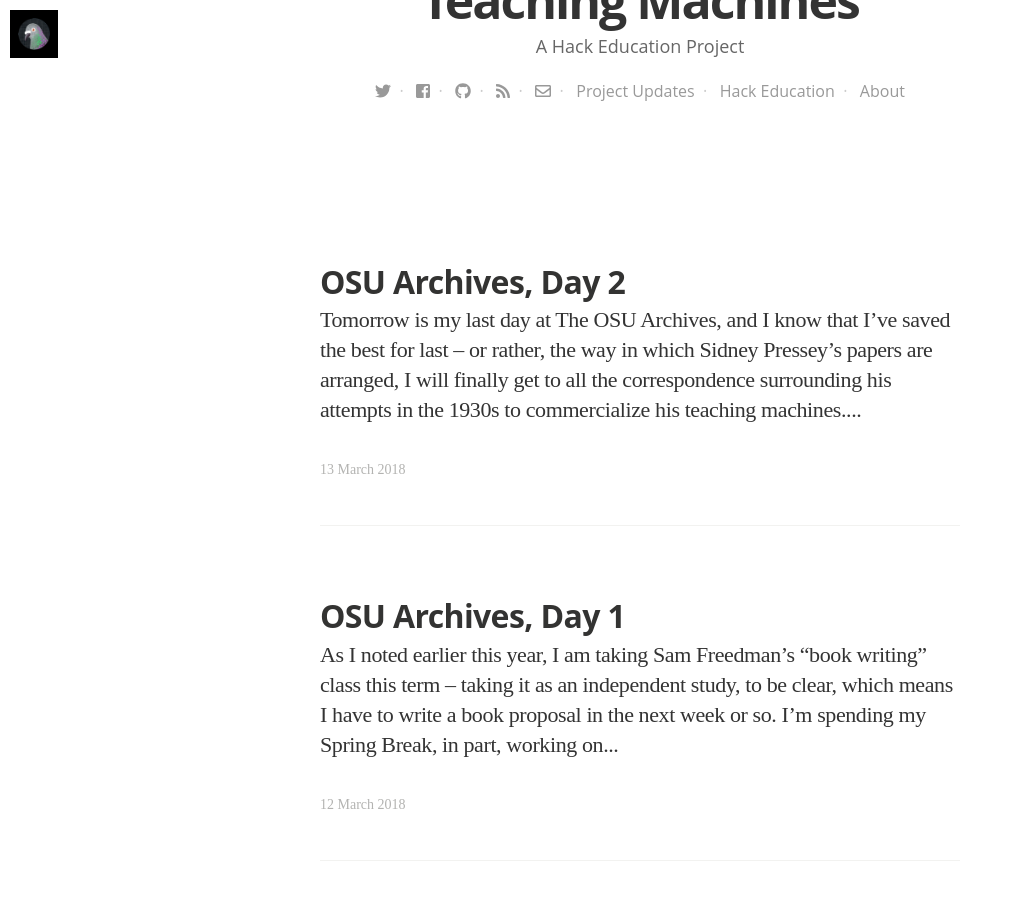
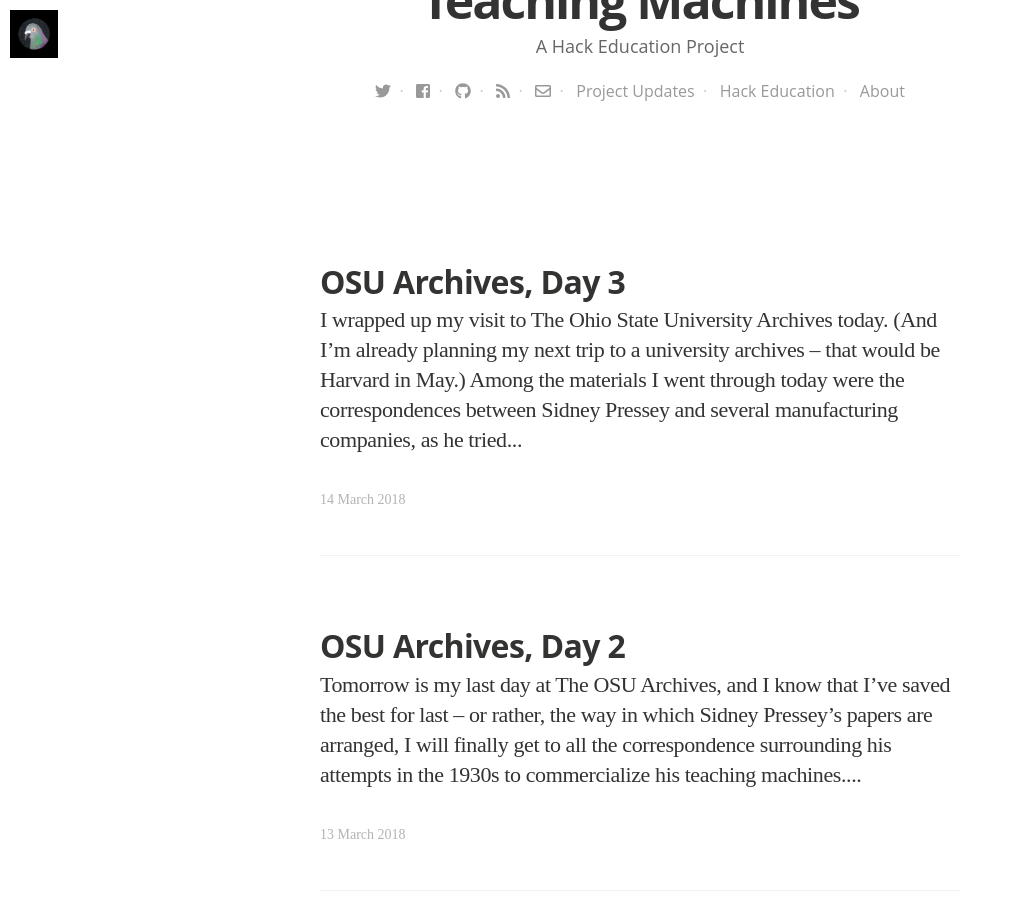
Before and after one commit to audreywatters/teachingmachines, a Jekyll site: the page built from blog/index.html, in a window 1280 px wide and 900 px high, scrolled down 559 px. Shown: the whole window, without its empty margins (0-1013 px from the left). Built offline with Jekyll 4.4.1, drawn with Linux system fonts in a browser that asks for light colours; nearby versions of some CDN libraries; some web fonts are replaced; the list of posts is cut into pages by our own code; some of the changed lines change nothing that is shown.

Commit message:
new article

```diff
--- a/_posts/2018-03-12-osu1.html
+++ b/_posts/2018-03-12-osu1.html
@@ -3,8 +3,8 @@
 title: "OSU Archives, Day 1"
 date: 2018-03-12 20:05:00 +0000
 tags:
-image: https://s3.amazonaws.com/hackedu/2018-03-12-buckeye.jpg
-imagecredits: https://www.flickr.com/photos/drphotomoto/6199037528
+image: https://s3.amazonaws.com/hackedu/2018-03-14-osu.jpg
+imagecredits: https://www.flickr.com/photos/vasenka/5115401450
 ---
 <p><a href="http://teachingmachin.es/2018/01/14/book-writing">As I noted earlier this year</a>, I am taking Sam Freedman&#8217;s &#8220;book writing&#8221; class this term &#8211; taking it as an independent study, to be clear, which means I have to write a book proposal in the next week or so.</p>
 
--- a/_posts/2018-03-13-osu2.html
+++ b/_posts/2018-03-13-osu2.html
@@ -17,5 +17,6 @@
 <li><p>What records are there now of scholars sharing their PDFs with one another &#8211; giving personal feedback (not just published feedback)?</p></li>
 <li><p>Who does Pressey have &#8220;beef&#8221; with (and why)? I don&#8217;t just mean academic or philosophical differences &#8211; I mean <em>beef</em>.</p></li>
 <li><p>What struck me reading through Pressey&#8217;s correspondence today &#8211; correspondence from the late 1960s and very much addressing &#8220;the state of higher education&#8221; &#8211; was how very little was said about student protests. And it made me think about how decontextualized so much of this research and scholarship was &#8211; not just in the 1960s, but throughout.</p></li>
+<li><p>It is quite sad to see someone age through their papers and production, but Pressey was active until very very late in life. May we all be as fortunate.</p></li>
 <li><p>Where are Norman Crowder&#8217;s papers? Why has no one written about his work?!</p></li>
 </ul>
--- /dev/null
+++ b/_posts/2018-03-14-osu3.html
@@ -0,0 +1,21 @@
+---
+layout: post
+title: "OSU Archives, Day 3"
+date: 2018-03-14 16:30:00 +0000
+tags:
+image: https://s3.amazonaws.com/hackedu/2018-03-14-osu.jpg
+imagecredits: https://www.flickr.com/photos/vasenka/5115401450
+---
+<p>I wrapped up my visit to The Ohio State University Archives today. (And I&#8217;m already planning my next trip to a university archives &#8211; that would be Harvard in May.)</p>
+
+<p>Among the materials I went through today were the correspondences between Sidney Pressey and several manufacturing companies, as he tried to convince someone to help him bring his &#8220;Automatic Teacher&#8221; to market. He finally settled on W. M. Welch Manufacturing Company, which agreed to work with him. </p>
+
+<p>Most companies responded to Pressey&#8217;s inquiries that they couldn&#8217;t imagine a market for machines. They might have been right &#8211; Pressey struggled not only to get the device built to his specifications. He struggled to sell them to schools.</p>
+
+<p>It&#8217;s not a particularly happy story. Pressey&#8217;s health suffered, and his marriage fell apart. After years struggling to get the machine to market, W. M. Welch discontinued the product in 1937 &#8211; some 11 years after Pressey first demoed the device at a American Psychological Association meeting. Less than 200 were ever sold.</p>
+
+<p>Perhaps Pressey was just too early with his invention. A decade or so later, the teaching machine became popular again (briefly), thanks in part to their association with Harvard&#8217;s B. F. Skinner, thanks in part to Americans&#8217; post-War commitment to education gadgetry. </p>
+
+<p>I took a lot of notes while at the archives. I took a lot of photos. (The iPhone makes a decent scanning device.) I will spend the evening going through things, turning those photos into PDFs, for example. And making sure everything has tags so I can find it all easily.</p>
+
+<p>I plan to use Pressey&#8217;s story for my sample chapter I&#8217;m writing for Sam Freedman&#8217;s class. Thank goodness there are still a few more days of Spring Break&#8230;</p>
```
